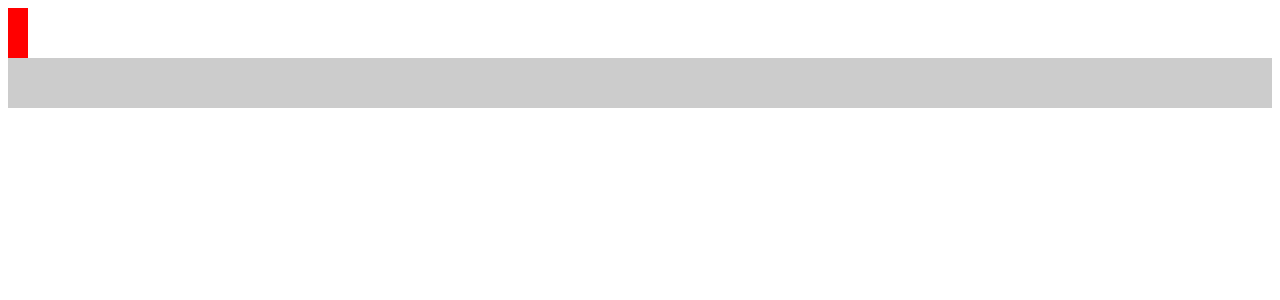
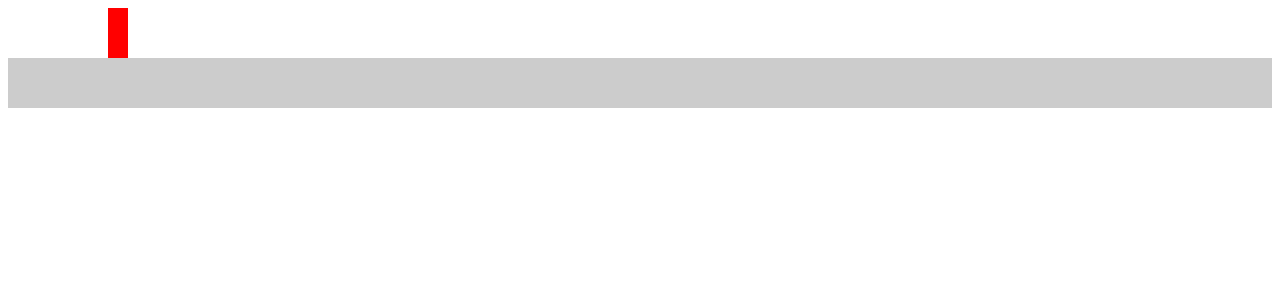
Before and after one commit to FPierre/zombievue-app, a Vue app: page / in a window 1280 px wide. Shown: the top 300 px of the page. Built offline with nearby package versions, Linux system fonts and the light colour scheme.

Commit message:
Déplacements du héro

```diff
--- a/src/components/Hero.vue
+++ b/src/components/Hero.vue
@@ -1,11 +1,17 @@
 <template>
-  <div class='hello-component'>
+  <div class='hero-component'>
+    <div id='hero' :style='{ marginLeft: `${x}px` }'></div>
   </div>
 </template>
 
 <script>
 export default {
   name: 'hello',
+  data () {
+    return {
+      x: 100
+    }
+  },
   mounted () {
     window.addEventListener('keyup', this.action)
   },
@@ -24,9 +30,11 @@ export default {
     },
     moveLeft () {
       console.log('moveLeft')
+      this.x -= 4
     },
     moveRight () {
       console.log('moveRight')
+      this.x += 4
     },
     fire () {
       console.log('fire')
@@ -36,7 +44,7 @@ export default {
 </script>
 
 <style scoped>
-.hello-component {
+.hero-component #hero {
   width: 20px;
   height: 50px;
   background-color: red;
```
